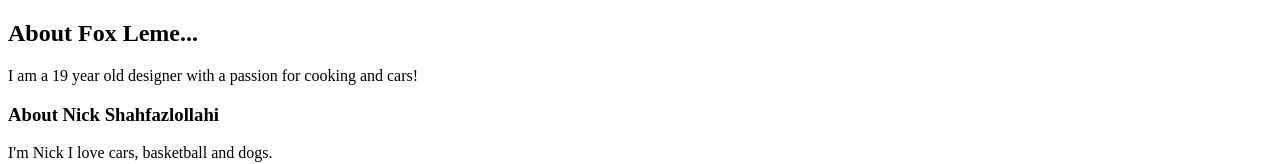
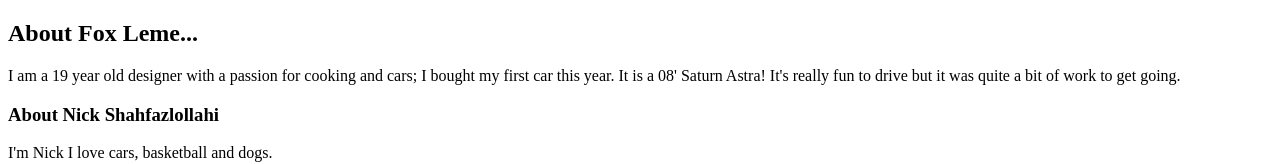
Before and after one commit to foxleme2/leme_shahfazlollahi_f_HW1, a plain HTML site: page index.html in a window 1280 px wide. Shown: the top 164 px of the page. Drawn offline with Linux system fonts and the light colour scheme.

Commit message:
added to my body paragraph

```diff
--- a/index.html
+++ b/index.html
@@ -9,7 +9,7 @@
 		<section>
 			<h2>About Fox Leme...</h2>
 		<p>
-			I am a 19 year old designer with a passion for cooking and cars!
+			I am a 19 year old designer with a passion for cooking and cars; I bought my first car this year. It is a 08' Saturn Astra! It's really fun to drive but it was quite a bit of work to get going.
 		</p>
 		<section>
 			<h3>About Nick Shahfazlollahi</h3>
```
